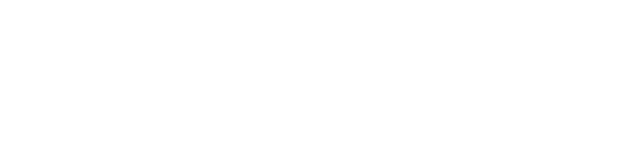
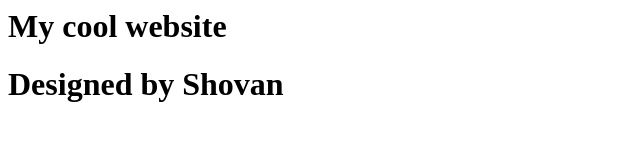
Before and after one commit to s-mallick-tnp/my-first-gcloud-website, a plain HTML site: page Public/index.html in a window 1280 px wide. Shown: the whole page, without its empty margins (0-640 px from the left). Drawn offline with Linux system fonts and the light colour scheme.

```diff
--- a/Public/index.html
+++ b/Public/index.html
@@ -1,6 +1,9 @@
 <html>
 
 <body>
+
+    <h1>My cool website</h1>
+    <h1>Designed by Shovan</h1>
 
 </body>
 
```
Also changed, not shown: 1 other file.
